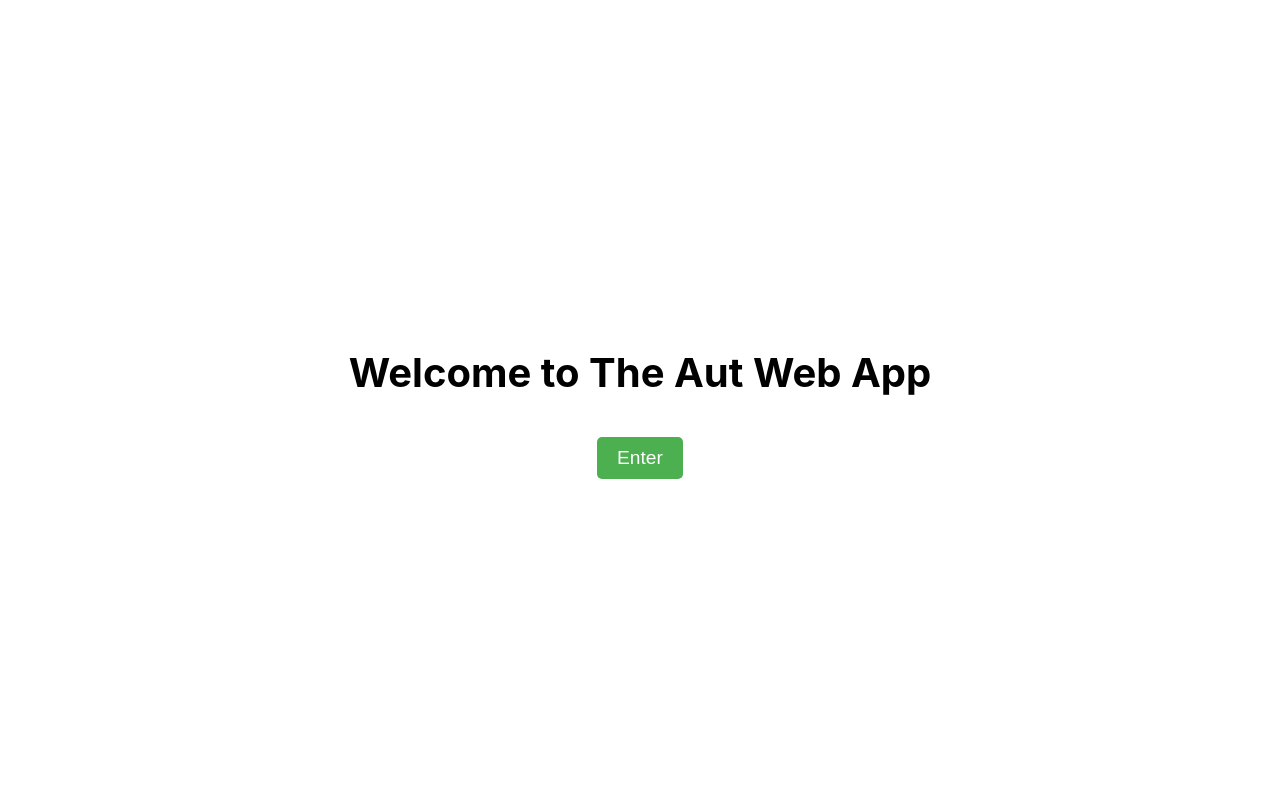
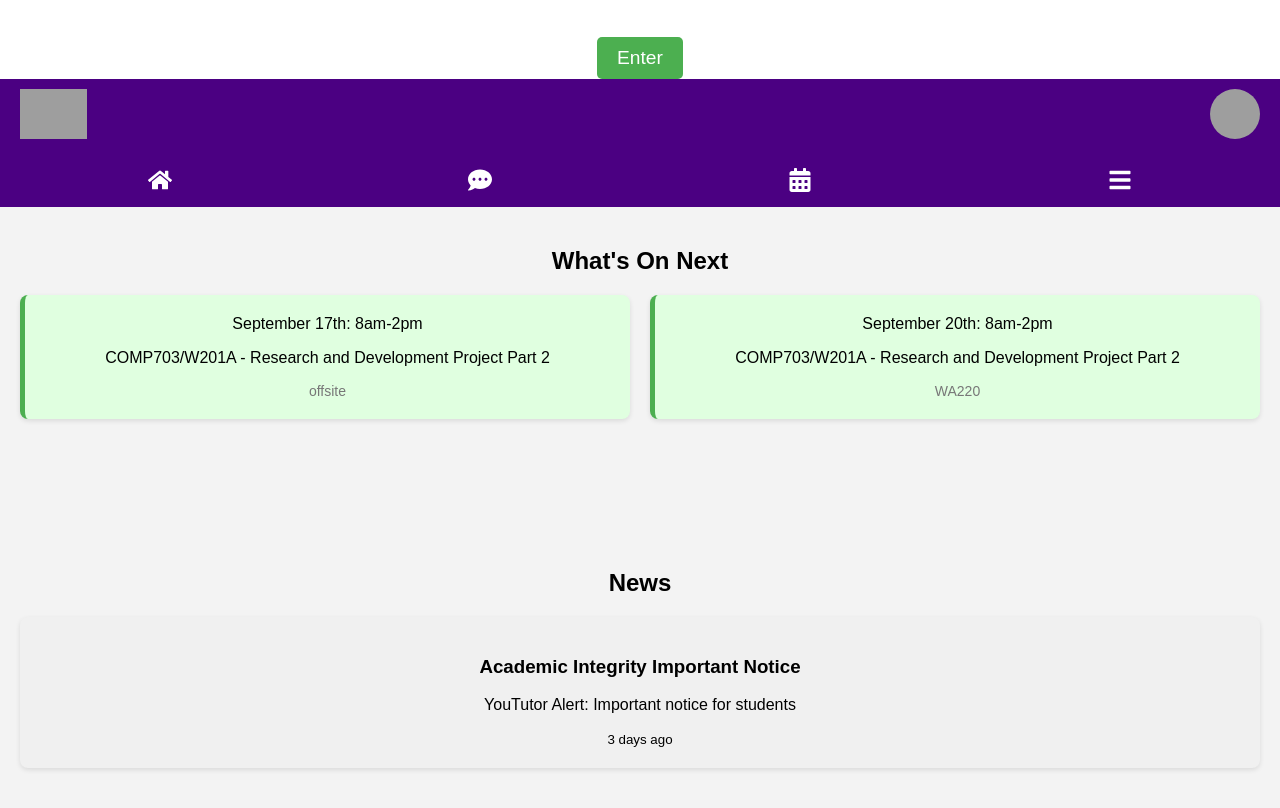
Before and after one commit to vst2213/AUT-Plus, a React (Create React App) app in the folder autplus/: page /Home in a window 1280 px wide. Shown: the top 808 px of the page. Built offline with nearby package versions, Linux system fonts and the light colour scheme; grey boxes are pictures that could not be loaded.

Commit message:
added homePage mock design and fixed bugs

```diff
--- a/autplus/package.json
+++ b/autplus/package.json
@@ -9,6 +9,7 @@
     "firebase": "^10.13.1",
     "react": "^18.3.1",
     "react-dom": "^18.3.1",
+    "react-icons": "^5.3.0",
     "react-router-dom": "^6.26.2",
     "react-scripts": "^5.0.1",
     "web-vitals": "^2.1.4"
--- a/autplus/src/App.js
+++ b/autplus/src/App.js
@@ -2,6 +2,8 @@ import React, { useState } from "react";
 import { BrowserRouter as Router, Route, Routes, Link } from "react-router-dom";
 import Signup from "./Signup";
 import Login from "./Login";
+import Homepage from "./Homepage"; // Ensure the name is 'HomePage' with exact casing
+
 import "./App.css"; // Import custom CSS for styling
 
 function App() {
@@ -14,17 +16,23 @@ function App() {
   return (
     <Router>
       <div className="container">
+        {/* Conditionally render the welcome message and button if the button hasn't been clicked */}
+        {!isButtonClicked && (
+          <>
             <h1 className="welcome-text">Welcome to The Aut Web App</h1>
-        {!isButtonClicked && ( // Conditionally render the button if it's not clicked
             <Link to="/login">
               <button className="enter-button" onClick={handleButtonClick}>
                 Enter
               </button>
             </Link>
+          </>
         )}
+
+        {/* Routes for navigation */}
         <Routes>
           <Route path="/signup" element={<Signup />} />
           <Route path="/login" element={<Login />} />
+          <Route path="/Home" element={<Homepage />} />
         </Routes>
       </div>
     </Router>
--- /dev/null
+++ b/autplus/src/Homepage.css
@@ -0,0 +1,93 @@
+/* General styling for the home container */
+.home-container {
+    display: flex;
+    flex-direction: column;
+    min-height: 100vh; /* Full height of the viewport */
+    width: 100vw; /* Full width of the viewport */
+    font-family: Arial, sans-serif;
+    background-color: #f3f3f3; /* Set a background color */
+  }
+
+  /* Header styling */
+  .header {
+    display: flex;
+    justify-content: space-between;
+    align-items: center;
+    padding: 10px 20px;
+    background-color: #4b0082; /* AUT purple color */
+    color: white;
+  }
+
+  .left-header .logo {
+    height: 50px;
+    width: auto; /* Adjust logo size */
+  }
+
+  .right-header .profile-pic {
+    height: 50px;
+    width: 50px;
+    border-radius: 50%; /* Circular profile picture */
+  }
+
+  /* Top navigation bar */
+  .top-nav {
+    display: flex;
+    justify-content: space-around;
+    padding: 15px 0;
+    background-color: #4b0082; /* AUT purple color */
+  }
+
+  .nav-icon {
+    color: white;
+    font-size: 24px;
+    cursor: pointer;
+  }
+
+  /* Section styling */
+  .section {
+    padding: 20px;
+    flex-grow: 1;
+  }
+
+  /* Cards in "What's On Next" section */
+  .cards {
+    display: grid;
+    grid-template-columns: repeat(auto-fit, minmax(250px, 1fr));
+    gap: 20px;
+  }
+
+  .card {
+    background-color: #fff;
+    padding: 20px;
+    border-radius: 8px;
+    box-shadow: 0 2px 5px rgba(0, 0, 0, 0.1);
+  }
+
+  /* Event card specific styling */
+  .event-card {
+    background-color: #e0ffe0;
+    border-left: 5px solid #4CAF50; /* Green indicator for events */
+  }
+
+  .location {
+    display: block;
+    color: #777;
+    font-size: 14px;
+    margin-top: 5px;
+  }
+
+  /* News card */
+  .news-card {
+    background-color: #f0f0f0;
+    padding: 20px;
+    border-radius: 8px;
+    box-shadow: 0 2px 5px rgba(0, 0, 0, 0.1);
+  }
+
+  /* Making sure the app stretches to fill the entire screen */
+  body, html {
+    margin: 0;
+    padding: 0;
+    height: 100%;
+    width: 100%;
+  }
--- a/autplus/src/Homepage.js
+++ b/autplus/src/Homepage.js
@@ -0,0 +1,60 @@
+import React from "react";
+import "./Homepage.css";
+import { FaHome, FaCommentDots, FaCalendarAlt, FaBars } from "react-icons/fa";
+
+const HomePage = () => {
+  return (
+    <div className="home-container">
+      {/* Header */}
+      <div className="header">
+        <div className="left-header">
+          <img src="path/to/aut-logo.png" alt="AUT Logo" className="logo" />
+        </div>
+        <div className="right-header">
+          <img
+            src="path/to/profile-pic.png"
+            alt="Profile"
+            className="profile-pic"
+          />
+        </div>
+      </div>
+
+      {/* Navigation Bar as Top Headers */}
+      <div className="top-nav">
+        <FaHome className="nav-icon" />
+        <FaCommentDots className="nav-icon" />
+        <FaCalendarAlt className="nav-icon" />
+        <FaBars className="nav-icon" />
+      </div>
+
+      {/* What's On Next Section */}
+      <div className="section">
+        <h2>What's On Next</h2>
+        <div className="cards">
+          <div className="card event-card">
+            <span>September 17th: 8am-2pm</span>
+            <p>COMP703/W201A - Research and Development Project Part 2</p>
+            <span className="location">offsite</span>
+          </div>
+          <div className="card event-card">
+            <span>September 20th: 8am-2pm</span>
+            <p>COMP703/W201A - Research and Development Project Part 2</p>
+            <span className="location">WA220</span>
+          </div>
+        </div>
+      </div>
+
+      {/* News Section */}
+      <div className="section news-section">
+        <h2>News</h2>
+        <div className="news-card">
+          <h3>Academic Integrity Important Notice</h3>
+          <p>YouTutor Alert: Important notice for students</p>
+          <small>3 days ago</small>
+        </div>
+      </div>
+    </div>
+  );
+};
+
+export default HomePage;
--- a/autplus/src/Login.js
+++ b/autplus/src/Login.js
@@ -1,17 +1,17 @@
 import React, { useState } from "react";
-import { Link } from "react-router-dom"; // Import Link for navigation
+import { Link, useNavigate } from "react-router-dom"; // Import useNavigate
 import {
   signInWithEmailAndPassword,
   sendPasswordResetEmail,
 } from "firebase/auth";
-import { auth } from "./firebase"; // Assuming firebase is configured correctly in firebase.js
-import "./Login.css"; // Import the CSS file
+import { auth } from "./firebase"; // Assuming firebase is configured correctly
 
 function Login() {
   const [email, setEmail] = useState("");
   const [password, setPassword] = useState("");
   const [error, setError] = useState("");
   const [success, setSuccess] = useState("");
+  const navigate = useNavigate(); // Initialize useNavigate
 
   const handleSubmit = async (e) => {
     e.preventDefault();
@@ -26,6 +26,9 @@ function Login() {
       );
       console.log("User logged in:", userCredential.user);
       setSuccess("Login successful!");
+
+      // Redirect to HomePage.js after successful login
+      navigate("/home"); // Change "/home" to the path of your HomePage.js
     } catch (error) {
       setError(error.message);
     }
```
Also changed, not shown: 1 other file (tests, documents, lock files or other folders). Lines whose indentation alone changed are shown as unchanged.
